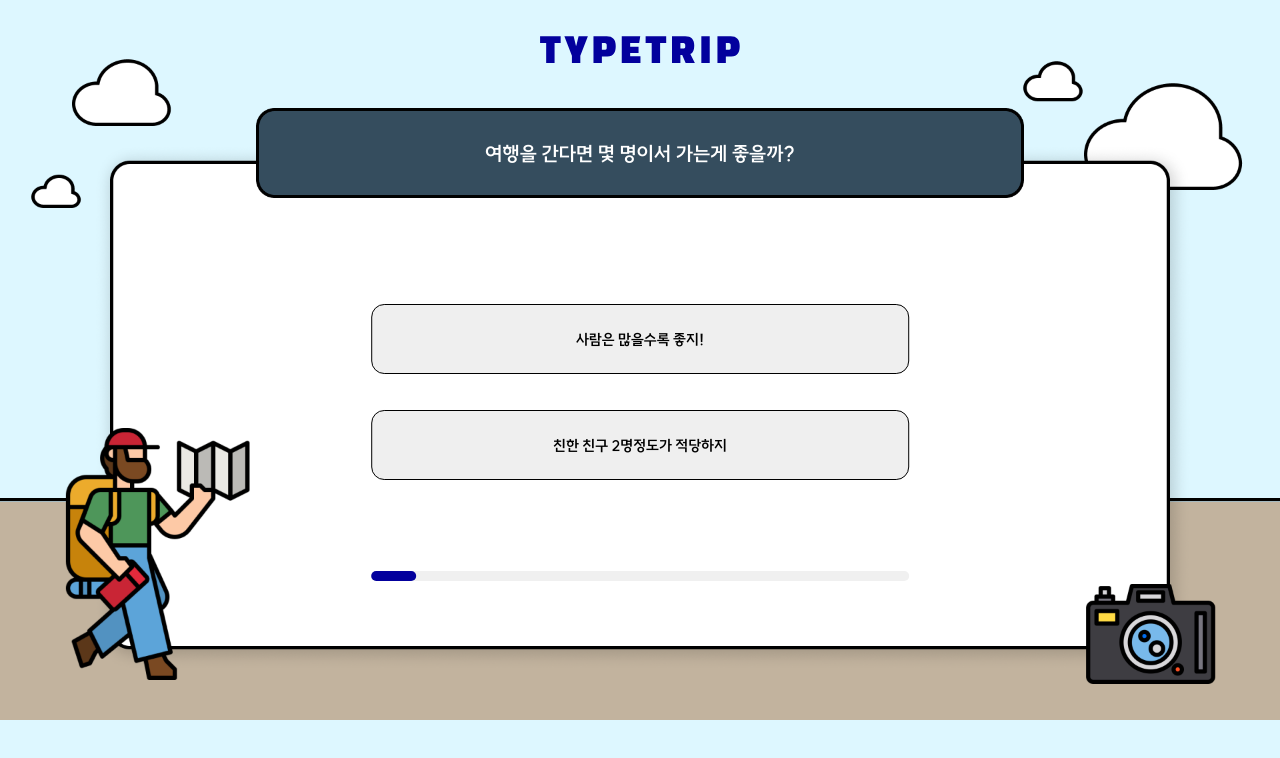
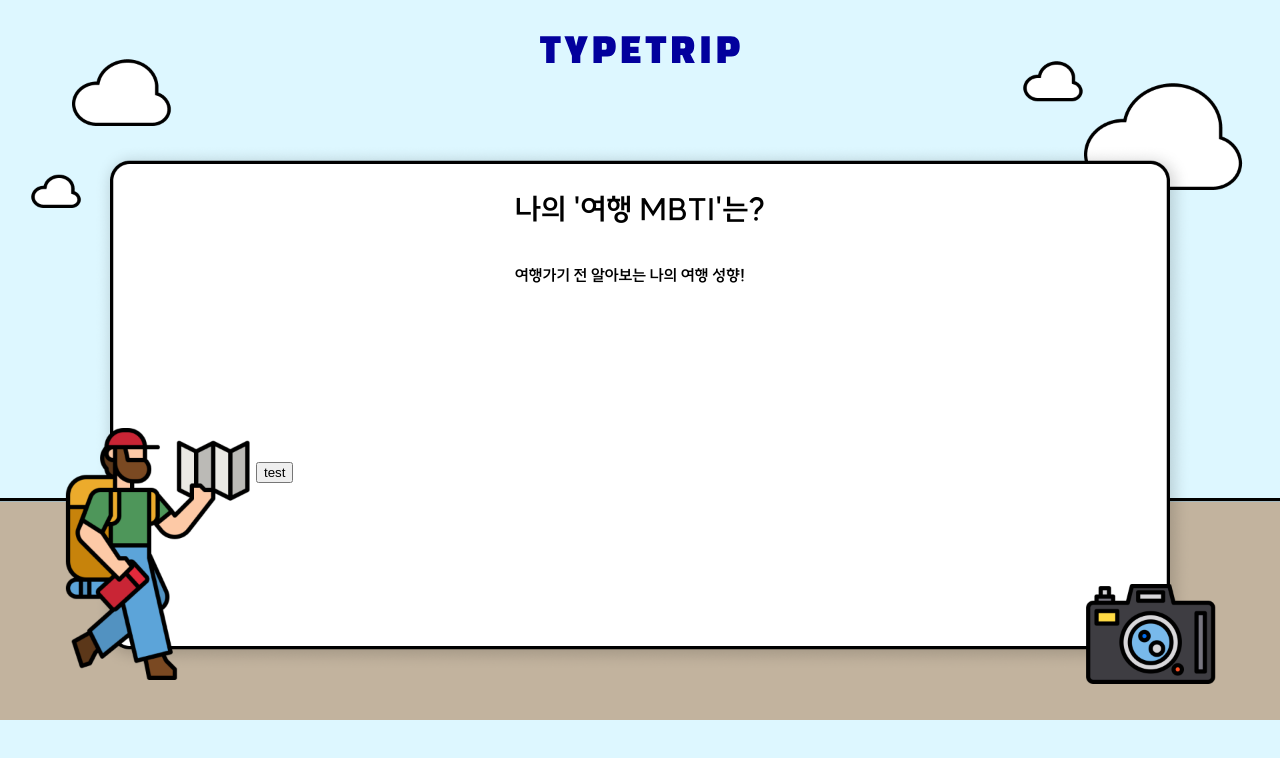
Before and after one commit to minz-cha/TypeTrip, a React (Create React App) app: page / in a window 1280 px wide. Shown: the top 758 px of the page. Built offline with nearby package versions, Linux system fonts and the light colour scheme.

Commit message:
start 페이지 생성

```diff
--- a/src/App.js
+++ b/src/App.js
@@ -6,9 +6,12 @@ import './App.css';
 import Main from './Main';
 import Auth from "./Auth"
 import Profile from './Profile';
-import Test from "./components/mbti/test";
+import TestPage from "./components/mbti/startApp"
+import QuestionPage from "./components/mbti/questionApp";
 import ResultPage from './components/mbti/resultPage';
 import { BrowserRouter as Router, Route, Routes, Switch } from "react-router-dom";
+import testImg from "./assets/background-result.png";
+import testLogo from "./assets/test-logo.svg";
 
 function App() {
   return (
@@ -23,12 +26,24 @@ function App() {
     //   <Route path="/" exact component={Test} />
     //   {/* 다른 라우트 정의 */}
     // </Router>
-    <Router>
-      <Routes>
-        <Route path="/" element={<Test />} />
-        <Route path="/result/:result" element={<ResultPage />} />
-      </Routes>
-    </Router>
+    <div className="image-container">
+      <div className="testImg">
+        <img src={testImg} />
+        <div className="test-logo">
+          <img src={testLogo} className="test-logo-img" />
+        </div>
+        <section>
+          <Router>
+            <Routes>
+              <Route path="/" element={<TestPage />} />
+              <Route path="/question" element={<QuestionPage />} />
+              <Route path="/result/:result" element={<ResultPage />} />
+            </Routes>
+          </Router>
+        </section>
+      </div>
+    </div>
+
   )
 }
 
--- a/src/components/common/resultObject.json
+++ b/src/components/common/resultObject.json
@@ -182,7 +182,7 @@
   "ENFP": {
     "id": "ENFP",
     "nick": "활동가",
-    "img": "enfp.png",
+    "img": "img",
     "description": "블라블라",
     "like": [
       {
--- a/src/components/mbti/questionApp.jsx
+++ b/src/components/mbti/questionApp.jsx
@@ -70,12 +70,12 @@ const QuestionApp = () => {
   const buttonLabels = currentQuestion.answer.map((ans) => ans.content);
 
   return (
-    <div className="question-container">
-      <div className="question-box">
+    <div className="main-container">
+      <div className="top-box">
         <img src={questionBox} />
         <p>{currentQuestion.question}</p>
       </div>
-      <div className="question-btn">
+      <div className="middle-box">
         <button onClick={() => handleButtonClick(0)} className="button1">
           {buttonLabels[0]}
         </button>
@@ -83,7 +83,7 @@ const QuestionApp = () => {
           {buttonLabels[1]}
         </button>
       </div>
-      <div className="bottom-container">
+      <div className="bottom-box">
         <div className="progress-bar-container">
           <div
             className="progress-bar"
--- a/src/components/mbti/resultPage.jsx
+++ b/src/components/mbti/resultPage.jsx
@@ -19,15 +19,10 @@ const ResultPage = ({ match }) => {
   }, [id, nick]);
 
   return (
-    <div className="image-container">
-      <div className="testImg">
-        <img src={testImg} />
-        <div className="test-logo">
-          <img src={testLogo} className="test-logo-img" />
-        </div>
+    <div className="main-container">
       <div className="result-container">
         <div className="result-name">
-            <p style={{ fontSize: "30px" }}>
+          <p className="p1" style={{ fontSize: "30px" }}>
             [{id}] {nick}
           </p>
           <span style={{ fontSize: "16px" }}>{description}</span>
@@ -54,7 +49,6 @@ const ResultPage = ({ match }) => {
         </div>
       </div>
     </div>
-    </div>
   );
 };
 
--- /dev/null
+++ b/src/components/mbti/startApp.jsx
@@ -0,0 +1,35 @@
+import React, { useState } from "react";
+import { useNavigate } from "react-router-dom";
+import testImg from "../../assets/background-result.png";
+import testLogo from "../../assets/test-logo.svg";
+import QuestionApp from "./questionApp";
+import "../../styles/test.css";
+
+function StartApp(props) {
+  const navigate = useNavigate();
+
+  const navigateToTest = () => {
+    navigate("/question");
+  };
+
+  return (
+    <div className="main-container">
+      <div className="start-box">
+        <p></p>
+        <div className="start-name">
+          <p className="start-p1" style={{ fontSize: "30px" }}>
+            나의 '여행 MBTI'는?
+          </p>
+          <p className="start-p2" style={{ fontSize: "16px" }}>
+            여행가기 전 알아보는 나의 여행 성향!
+          </p>
+        </div>
+      </div>
+      <div className="start-btn">
+        <button onClick={navigateToTest}>test</button>
+      </div>
+    </div>
+  );
+}
+
+export default StartApp;
--- a/src/styles/test.css
+++ b/src/styles/test.css
@@ -44,7 +44,7 @@ body {
   z-index: 1;
 }
 
-.question-container {
+.main-container {
   width: 100%;
   height: 100%;
   position: absolute;
@@ -54,21 +54,21 @@ body {
   z-index: 1;
 }
 
-.question-box {
+.top-box {
   position: relative;
   display: flex;
   flex-direction: column;
   align-items: center;
 }
 
-.question-box img {
+.top-box img {
   position: relative;
   display: block;
   width: 100%;
   margin: 0 auto;
 }
 
-.question-box p {
+.top-box p {
   position: absolute;
   top: 50%;
   left: 50%;
@@ -82,7 +82,7 @@ body {
   box-sizing: border-box;
 }
 
-.question-btn {
+.middle-box {
   position: relative;
   display: flex;
   align-items: center;
@@ -90,7 +90,7 @@ body {
   height: 70%;
 }
 
-.question-btn button {
+.middle-box button {
   position: absolute;
   border-radius: 13px;
   left: 50%;
@@ -103,15 +103,15 @@ body {
   border: 1px solid black;
 }
 
-.question-btn button.button1 {
+.middle-box button.button1 {
   top: 30%;
 }
 
-.question-btn button.button2 {
+.middle-box button.button2 {
   top: 60%;
 }
 
-.bottom-container {
+.bottom-box {
   position: relative;
   display: flex;
   align-items: center;
@@ -137,6 +137,26 @@ body {
   transition: width 0.5s ease-in-out;
 }
 
+.start-box {
+  position: relative;
+  display: flex;
+  align-items: center;
+  flex-direction: column;
+  height: 70%;
+}
+
+.start-p1 {
+  position: relative;
+  font-family: "Suite";
+  top: 15%;
+}
+
+.start-p2 {
+  position: relative;
+  font-family: "Suite";
+  top: 20%;
+}
+
 .resultImageContainer {
   font-family: "Suite";
   position: relative;
@@ -149,8 +169,8 @@ body {
 
 .result-container {
   position: absolute;
-  width: 50%;
-  height: 50%;
+  width: 60%;
+  height: 60%;
   top: 50%;
   left: 50%;
   transform: translate(-50%, -50%);
@@ -165,12 +185,13 @@ body {
   height: 70%;
 }
 
-.result-name p {
+.result-name p1 {
   position: absolute;
   font-family: "Suite";
+  top: 20%;
 }
 
-.result-name span {
+.result-name p2 {
   position: absolute;
   top: 40%;
   font-family: "Suite";
```
Also changed, not shown: src/components/mbti/choose_btn.jsx (deleted, +0 -13 lines). Lines whose indentation alone changed are shown as unchanged.
